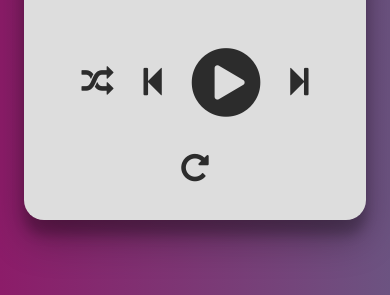
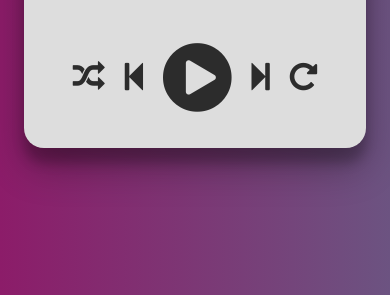
Before and after one commit to Sivakumar-krishnasamy/Music-Player, a plain HTML site: page index.html in a window 390 px wide. Shown: the part 549-844 px from the top of the page. Drawn offline with Linux system fonts and the light colour scheme.

Commit message:
Updated project

```diff
--- a/style.css
+++ b/style.css
@@ -224,6 +224,13 @@ i.fa-step-backward{
         justify-content: center;
         align-items: center;
     }
+    .repeat-track,
+    .random-track,
+    .playpause-track,
+    .prev-track,
+    .next-track {
+        padding: 15px;
+    }
 }
 
 @media screen and (max-width: 400px) {
@@ -246,6 +253,6 @@ i.fa-step-backward{
     .playpause-track,
     .prev-track,
     .next-track {
-        padding: 15px;
+        padding: 10px;
     }
 }
```
